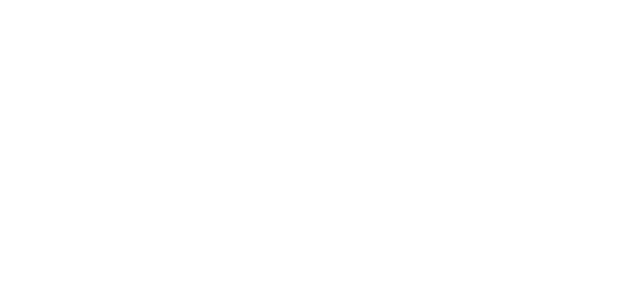
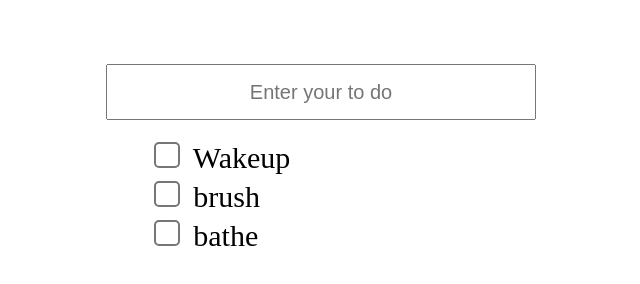
Before and after one commit to varnaraj/crazy, a plain HTML site: page 6 todo app using js/index.html in a window 1280 px wide. Shown: the whole page, without its empty margins (323-963 px from the left). Drawn offline with Linux system fonts and the light colour scheme.

Commit message:
Update index.html

```diff
--- a/6 todo app using js/index.html
+++ b/6 todo app using js/index.html
@@ -4,9 +4,52 @@
     <meta charset="UTF-8">
     <meta http-equiv="X-UA-Compatible" content="IE=edge">
     <meta name="viewport" content="width=device-width, initial-scale=1.0">
-    <title>Document</title>
+    <title>todo</title>
+    <style>
+        #container{
+            width: 33vw;
+            margin: 4rem auto;
+
+        }
+        input[type="text"]{
+            height: 50px;
+            font-size: 20px;
+            width:100%;
+            text-align: center;
+
+        }
+        li{
+            list-style: none;
+            font-size: 30px;
+        }
+        input[type="checkbox"]{
+            zoom: 2;
+        }
+    </style>
 </head>
 <body>
+    <div id="container">
+        <input type="text"  placeholder="Enter your to do">
+        <ul id="todoList">
+            <li>
+                <input id="1" type="checkbox">
+                <label for="1">Wakeup</label>
 
+            </li>
+            <li>
+                <input id="2" type="checkbox">
+                <label for="2">brush</label>
+
+            </li>
+            <li>
+                <input id="3" type="checkbox">
+                <label for="3">bathe</label>
+
+            </li>
+        </ul>
+    </div>
+    <script src="index.js">
+
+    </script>
 </body>
 </html>
```
